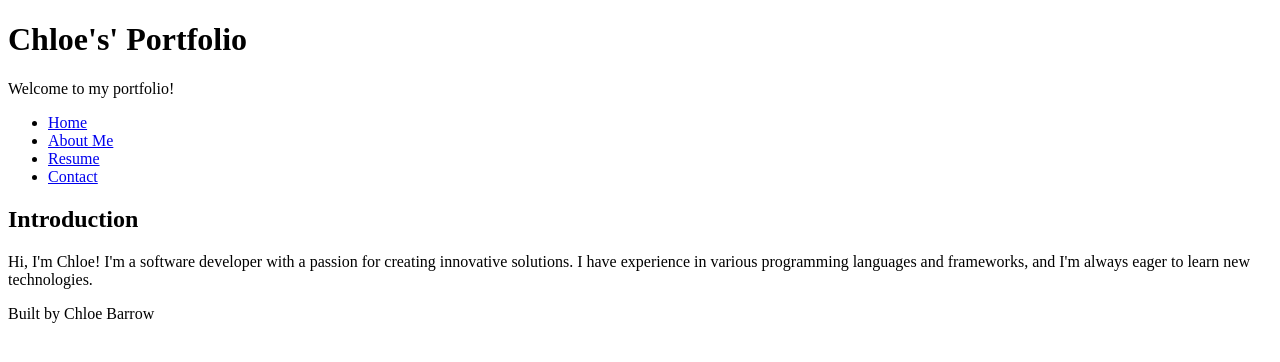
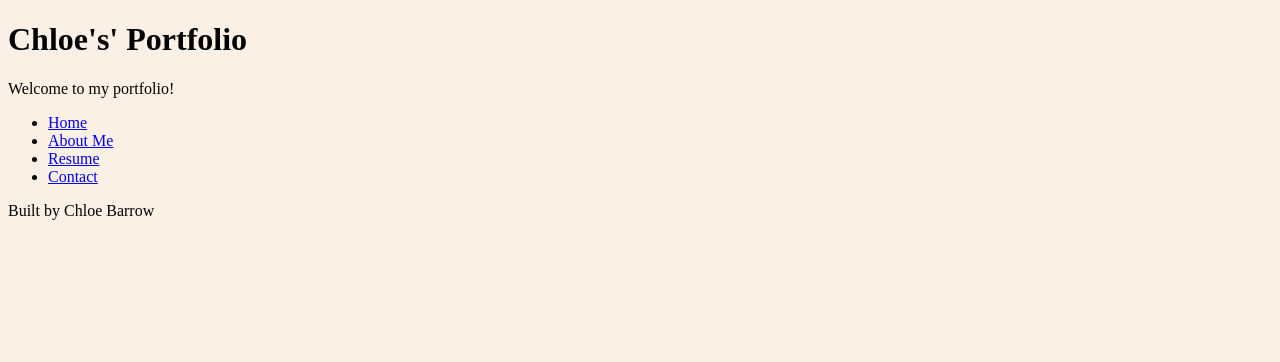
Before and after one commit to cbarrow17/ChloeBarrow_Portfolio, a plain HTML site: page index.html in a window 1280 px wide. Drawn offline with Linux system fonts and the light colour scheme.

Commit message:
Finalizing Code Along 6
Adding styles.css, a color palette, and linking each page to it.

```diff
--- a/index.html
+++ b/index.html
@@ -3,6 +3,7 @@
 <head>
     <meta charset="UTF-8">
     <meta name="viewport" content="width=device-width, initial-scale=1.0">
+    <link rel="stylesheet" href="styles.css">
     <title>Chloe's Portfolio</title>
 </head>
 <body>
@@ -19,8 +20,7 @@
         </ul>
     </nav>
     <main>
-        <h2>Introduction</h2>
-        <p>Hi, I'm Chloe! I'm a software developer with a passion for creating innovative solutions. I have experience in various programming languages and frameworks, and I'm always eager to learn new technologies.</p>
+
     </main>
     <footer>
         <p>Built by Chloe Barrow</p>
--- /dev/null
+++ b/styles.css
@@ -0,0 +1,13 @@
+/* CSS by Chloe Barrow */
+/* Color Palette
+linen= #FAF0E6
+neutral blue= #0E2F73
+bright blue=  #0339A6
+neutral pink= #E9A2F2
+light pink= #F1BBF2
+*/
+
+/* GLOBAL (base) MOBILE FIRST */
+body {
+    background-color: #FAF0E6;
+}
```
Also changed, not shown: about.html (+1 -0 lines), contact.html (+1 -0 lines), resume.html (+1 -0 lines).
